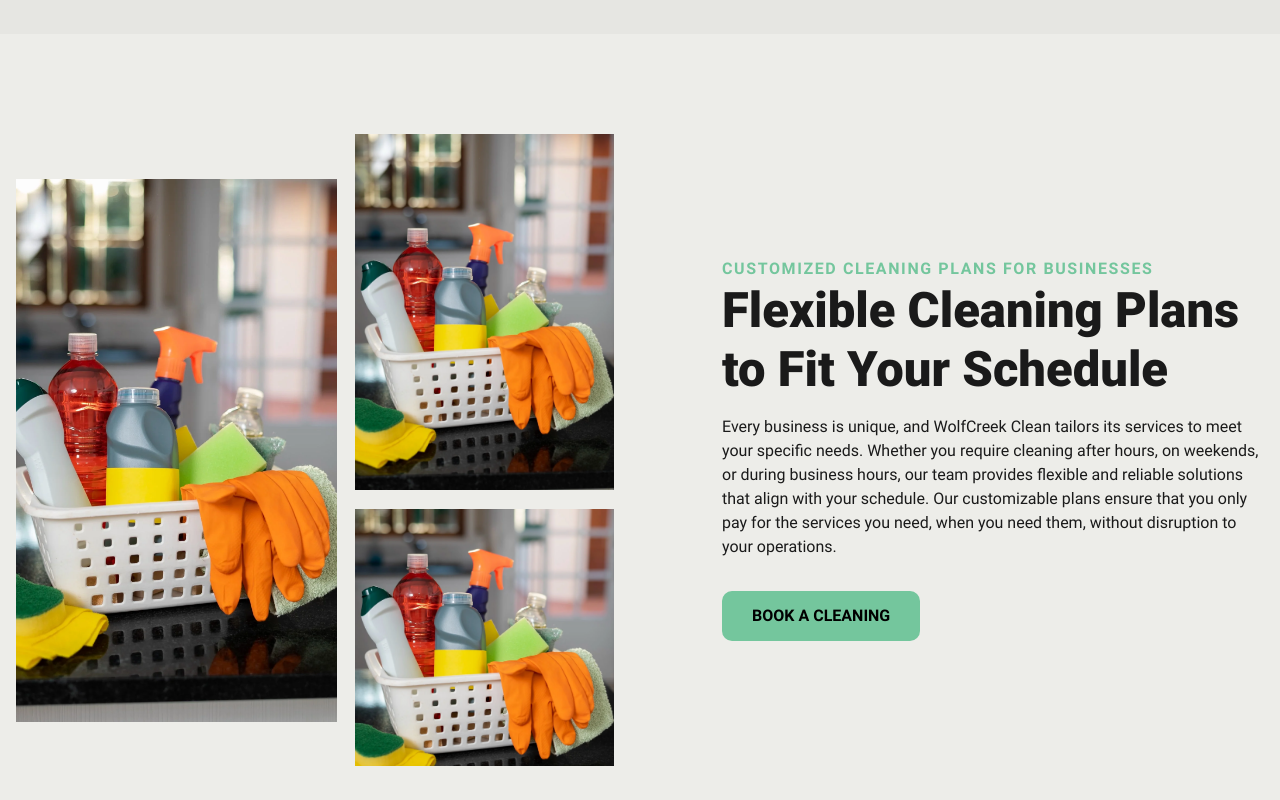
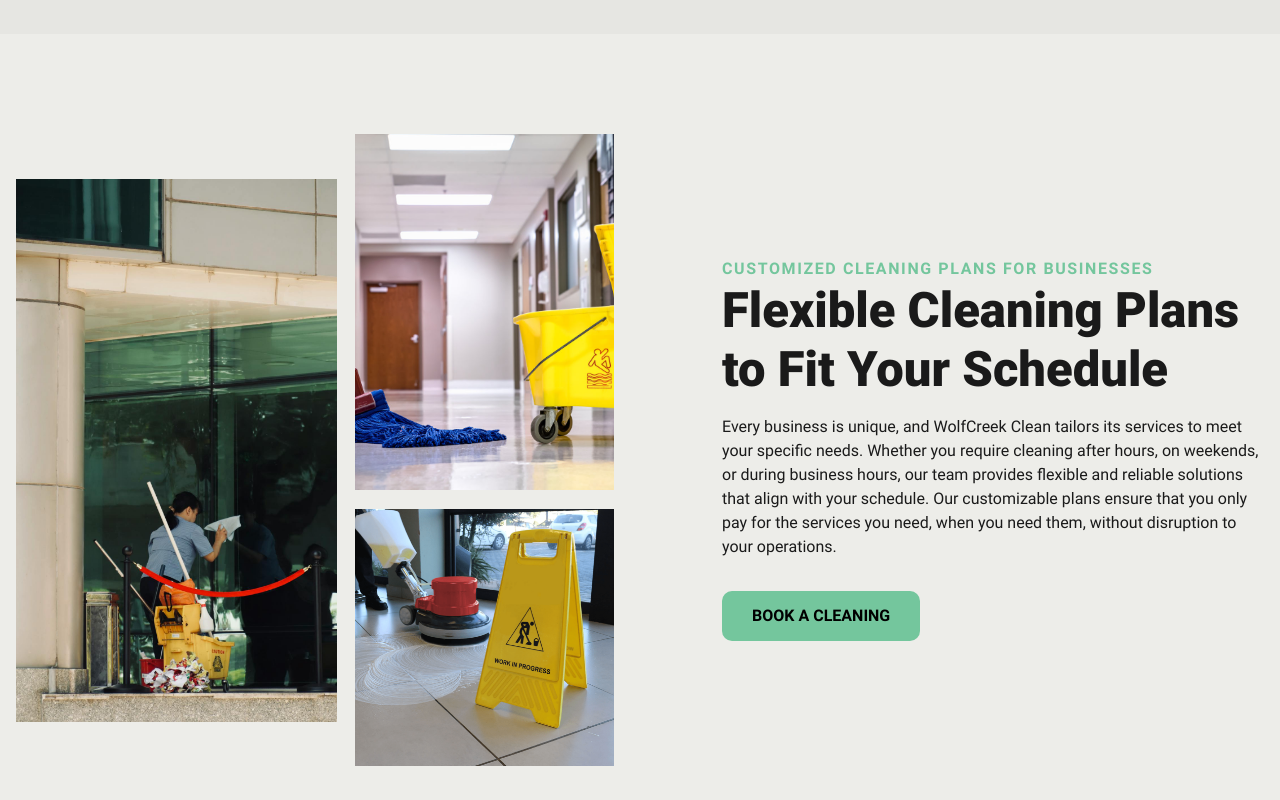
Before and after one commit to Fattyffat/WolfCreekCleaning, an Eleventy site: page src/content/pages/commercial.html in a window 1280 px wide. Shown: the part 2120-2920 px from the top of the page. Built offline with nearby package versions, Linux system fonts and the light colour scheme; Eleventy itself is replaced by a stand-in of ours; files that its build step writes are made by us from their sources.

Commit message:
Added new pictures!

```diff
--- a/src/content/pages/commercial.html
+++ b/src/content/pages/commercial.html
@@ -129,26 +129,26 @@ eleventyNavigation:
                 <!--Long Left Image-->
                 <picture class="cs-picture cs-picture1">
                     <!--Mobile Image-->
-                    <source media="(max-width: 600px)" srcset="/assets/images/residential/placeholder.webp">
+                    <source media="(max-width: 600px)" srcset="/assets/images/business/cleaning3.jpg">
                     <!--Tablet and above Image-->
-                    <source media="(min-width: 601px)" srcset="/assets/images/residential/placeholder.webp">
-                    <img loading="lazy" decoding="async" src="/assets/images/residential/placeholder.webp" alt="Commercial Images" width="349" height="590">
+                    <source media="(min-width: 601px)" srcset="/assets/images/business/cleaning3.jpg">
+                    <img loading="lazy" decoding="async" src="/assets/images/business/cleaning3.jpg" alt="Commercial Images" width="349" height="590">
                 </picture>
                 <!--Top right image-->
                 <picture class="cs-picture cs-picture2">
                     <!--Mobile Image-->
-                    <source media="(max-width: 600px)" srcset="/assets/images/residential/placeholder.webp">
+                    <source media="(max-width: 600px)" srcset="/assets/images/business/cleaning1.jpeg">
                     <!--Tablet and above Image-->
-                    <source media="(min-width: 601px)" srcset="/assets/images/residential/placeholder.webp">
-                    <img loading="lazy" decoding="async" src="h/assets/images/residential/placeholder.webp" alt="Commercial Images" width="281" height="387">
+                    <source media="(min-width: 601px)" srcset="/assets/images/business/cleaning1.jpeg">
+                    <img loading="lazy" decoding="async" src="/assets/images/business/cleaning1.jpeg" alt="Commercial Images" width="281" height="387">
                 </picture>
                 <!--Bottom right image-->
                 <picture class="cs-picture cs-picture3">
                     <!--Mobile Image-->
-                    <source media="(max-width: 600px)" srcset="/assets/images/residential/placeholder.webp">
+                    <source media="(max-width: 600px)" srcset="/assets/images/business/cleaning2.png">
                     <!--Tablet and above Image-->
-                    <source media="(min-width: 601px)" srcset="/assets/images/residential/placeholder.webp">
-                    <img loading="lazy" decoding="async" src="/assets/images/residential/placeholder.webp" alt="Commercial Images" width="281" height="280">
+                    <source media="(min-width: 601px)" srcset="/assets/images/business/cleaning2.png">
+                    <img loading="lazy" decoding="async" src="/assets/images/business/cleaning2.png" alt="Commercial Images" width="281" height="280">
                 </picture>
                 <!--Seal-->
                 <!-- <img class="cs-seal" loading="lazy" decoding="async" src="https://csimg.nyc3.cdn.digitaloceanspaces.com/Images/People/seal.svg" alt="seal" width="150" height="150"> -->
@@ -175,10 +175,10 @@ eleventyNavigation:
                 <!--Long Left Image-->
                 <picture class="cs-picture cs-picture1">
                     <!--Mobile Image-->
-                    <source media="(max-width: 600px)" srcset="/assets/images/residential/placeholder.webp">
+                    <source media="(max-width: 600px)" srcset="/assets/images/business/cleaning4.jpg">
                     <!--Tablet and above Image-->
-                    <source media="(min-width: 601px)" srcset="/assets/images/residential/placeholder.webp">
-                    <img loading="lazy" decoding="async" src="/assets/images/residential/placeholder.webp" alt="Commercial Images" width="349" height="590">
+                    <source media="(min-width: 601px)" srcset="/assets/images/business/cleaning4.jpg">
+                    <img loading="lazy" decoding="async" src="/assets/images/business/cleaning4.jpg" alt="Commercial Images" width="349" height="590">
                 </picture>
                 <!--Top right image-->
                 <picture class="cs-picture cs-picture2">
@@ -298,7 +298,7 @@ eleventyNavigation:
                 <p class="cs-text">
 
                     WolfCreek Clean understands the importance of maintaining a pristine, sterile environment in medical spaces. Our team provides thorough cleaning for doctors' offices, ensuring a hygienic and comfortable space that supports patient well-being and staff productivity.
-                    From waiting rooms to examination areas, we focus on cleanliness you can trust.
+                    From waiting rooms to examination areas, we focus on cleanliness you can trust. </p>
                     <a href="/contact" class="cs-button-solid" aria-label="learn more about us">Book a Cleaning</a>
             </div>
         </div>
```
Also changed, not shown: src/content/pages/residential.html (+9 -9 lines), src/assets/images/business/cleaning1.jpeg (added), src/assets/images/business/cleaning2.png (added), src/assets/images/business/cleaning3.jpg (added), src/assets/images/business/cleaning4.jpg (added), src/assets/images/residential/cleaning1.jpg (added), src/assets/images/residential/cleaning2.jpg (added), src/assets/images/residential/cleaning3.jpg (added).
